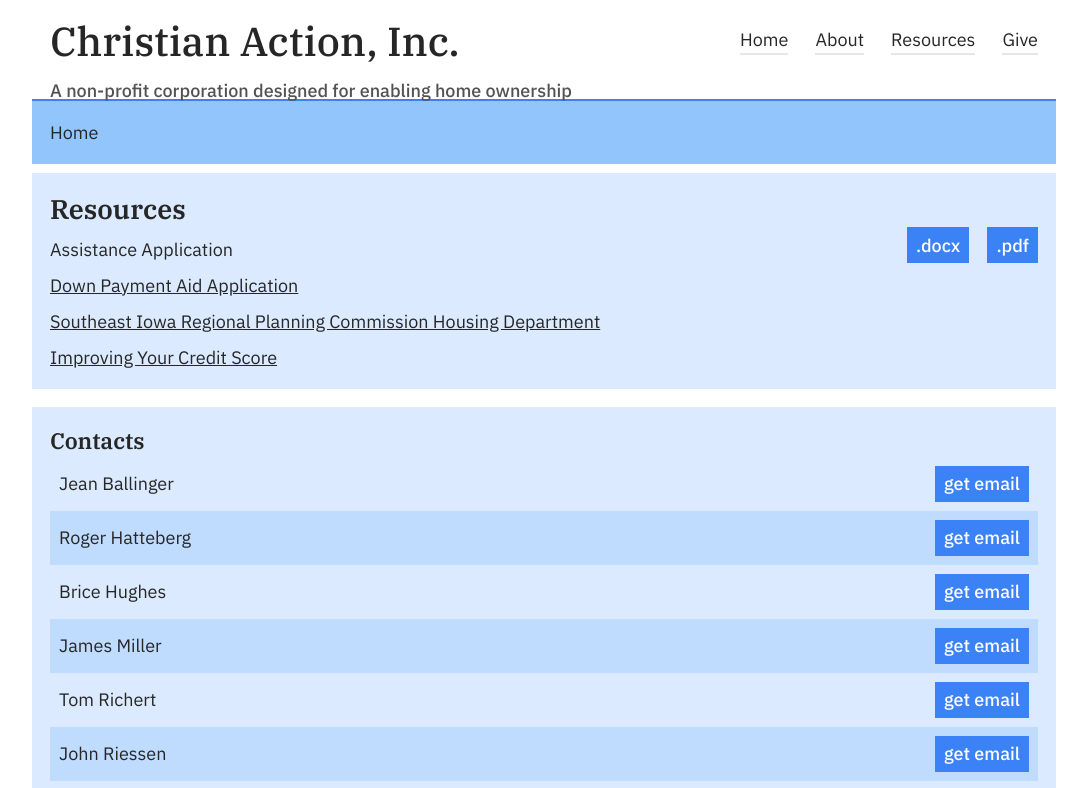
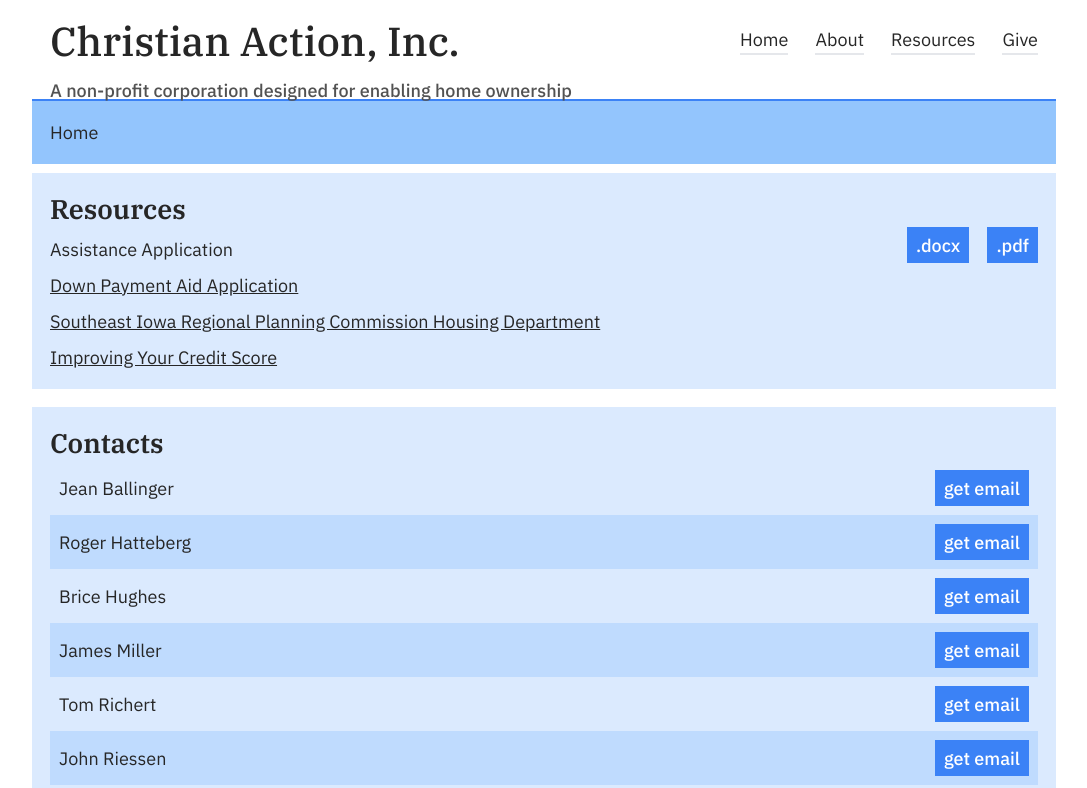
Before and after one commit to blaze-vincent/christian-action-2022, a Next.js app: page /resources in a window 1280 px wide. Shown: the top 788 px of the page, without its empty margins (96-1183 px from the left). Built offline with nearby package versions, Linux system fonts and the light colour scheme.

Commit message:
Standardize h2 sizing and background color

```diff
--- a/components/contactInformation/contactInformation.js
+++ b/components/contactInformation/contactInformation.js
@@ -45,10 +45,10 @@ const contacts = [
 
 export default function ContactInformation(){
   return <div
-    className="p-4 bg-blue-100 "
+    className="p-4 bg-blue-100"
   >
     <h2
-      className="text-xl font-semibold font-ibm-serif"
+      className="text-2xl font-semibold font-ibm-serif"
     >
       Contacts
     </h2>
```
